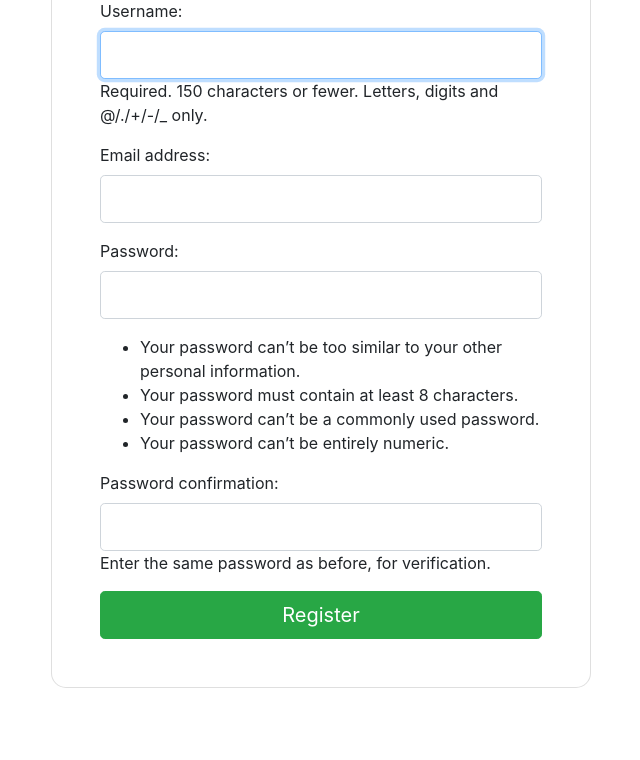
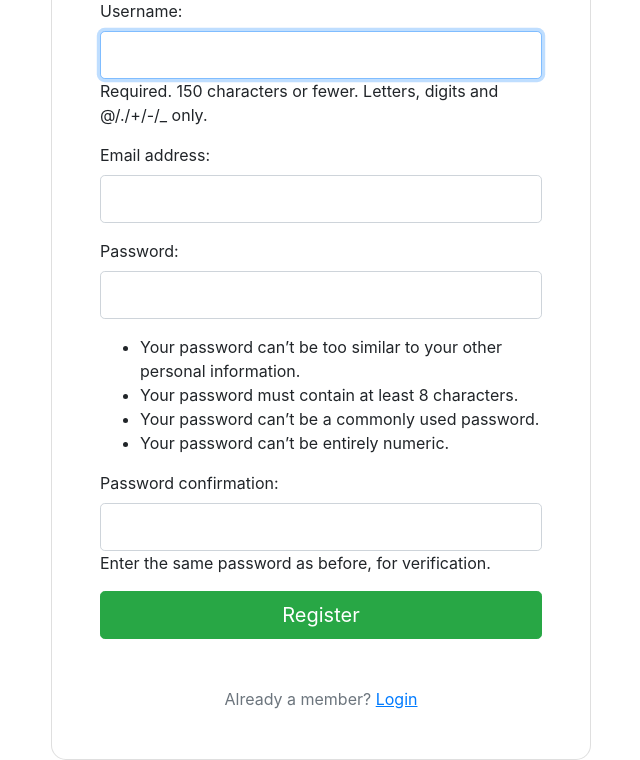
Before and after one commit to YonasBetizazu/registration-and-login, a Django app: page /users/register in a window 1280 px wide. Shown: the part 136-896 px from the top of the page, without its empty margins (319-959 px from the left). Before the commit the page ends 824 px from the top, so only its background shows below. Run offline with Django 5.2, Linux system fonts and the light colour scheme; some libraries are stand-ins or nearby versions.

Commit message:
add button in regsiter form to login

```diff
--- a/users/templates/register.html
+++ b/users/templates/register.html
@@ -14,6 +14,12 @@
                 value="Register"
                 class="btn btn-success btn-block btn-lg gradient-custom-4 text-body"
               />
+              <p class="text-center text-muted mt-5 mb-0">
+                Already a member?
+                <a href="{% url 'my-login' %}" class="fw-bold text-body"
+                  ><u>Login </u></a
+                >
+              </p>
             </form>
             {% endblock content %}
           </div>
```
